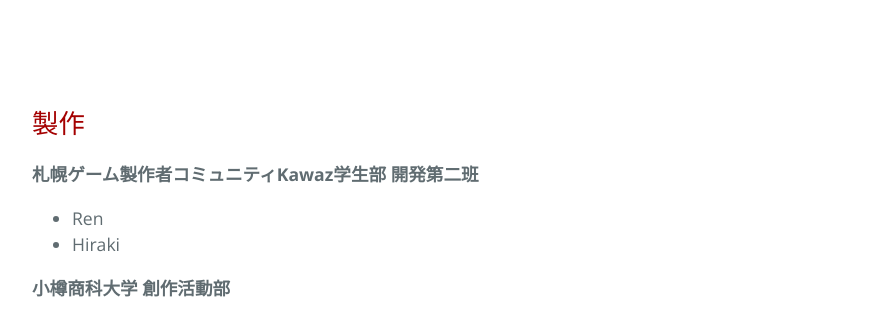
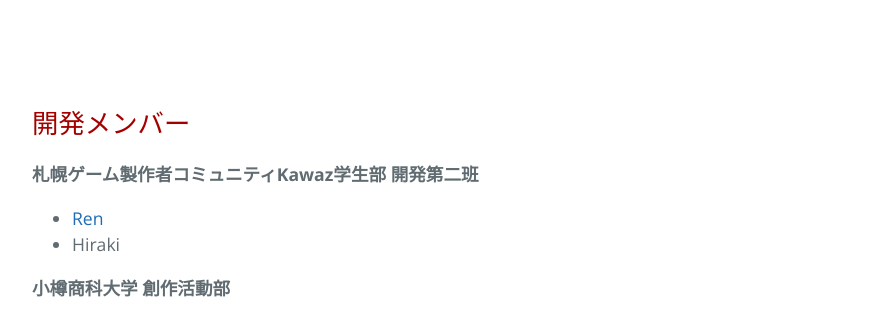
Before and after one commit to Tsurumiya/ChopsticksMaster, a Jekyll site: the page built from index.md, in a window 1280 px wide and 900 px high, scrolled down 1852 px. Shown: the part 155-469 px from the top of the window, without its empty margins (192-1087 px from the left). Built offline with Jekyll 4.4.1, drawn with Linux system fonts in a browser that asks for light colours; our own code applies the rules of GitHub Pages for plain Markdown files.

Commit message:
Update index.md

```diff
--- a/index.md
+++ b/index.md
@@ -55,10 +55,10 @@
 
 &nbsp;
 
-## 製作
+## 開発メンバー
 
 <strong>札幌ゲーム製作者コミュニティKawaz学生部 開発第二班</strong>
-- Ren
+- <a href="https://github.com/Tsurumiya">Ren</a>
 - Hiraki
 
 <strong>小樽商科大学 創作活動部</strong>
```
